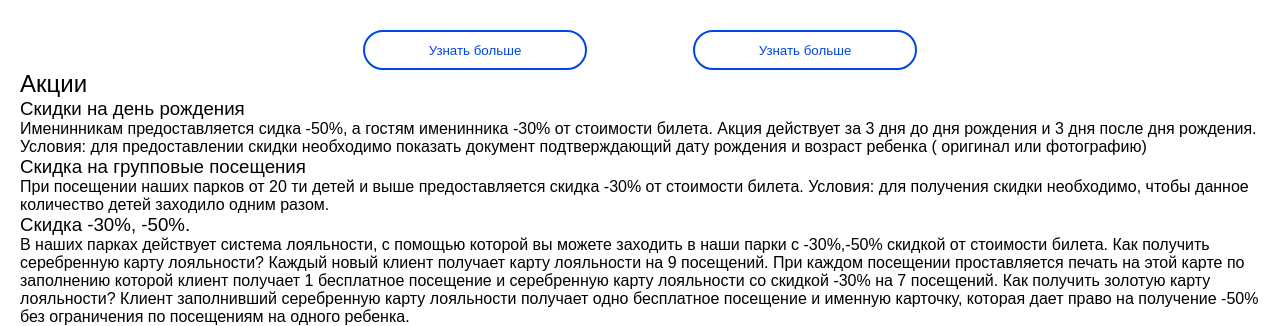
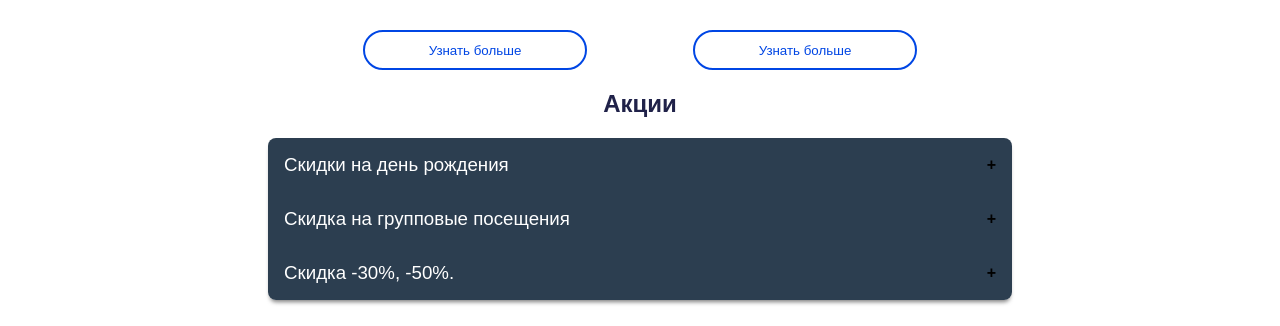
Before and after one commit to maxbirimkulov/skymagic, a React (Create React App) app: page / in a window 1280 px wide. Shown: the part 1656-1982 px from the top of the page. Built offline with nearby package versions, Linux system fonts and the light colour scheme; a web font is replaced by a local one.

Commit message:
accardion

```diff
--- a/src/Layout/Header/NavBar/NavBar.js
+++ b/src/Layout/Header/NavBar/NavBar.js
@@ -12,7 +12,7 @@ const NavBar = ({toggleClass}) => {
             <li className='nav__item'> <NavLink className="nav__link" to="/reg" onClick={toggleClass}>База знаний</NavLink></li>
             <li className='nav__item'> <NavLink className="nav__link" to="/reg" onClick={toggleClass}>Карьера</NavLink></li>
             <li className='nav__item'> <NavLink className="nav__link" to="/reg" onClick={toggleClass}>Контакты</NavLink></li>
-            <li className='nav__item'> <NavLink className="nav__link" to="/vacancies" onClick={toggleClass}>Ваканции</NavLink></li>
+            <li className='nav__item'> <NavLink className="nav__link" to="/vacancies" onClick={toggleClass}>Вакансии</NavLink></li>
         </ul>
     );
 };
--- a/src/pages/Home/Stock/Stock.css
+++ b/src/pages/Home/Stock/Stock.css
@@ -1,3 +1,48 @@
+.stock__title {
+  text-align: center;
+  font-weight: 800;
+  color: #202249;
+  margin: 20px 0;
+}
 
+.accordion {
+  width: 60%;
+  margin: 0 auto 20px;
+  border-radius: 8px;
+  overflow: hidden;
+  box-shadow: 0 4px 4px -2px rgba(0, 0, 0, 0.5);
+}
+.accordion__content {
+  background: #2c3e50;
+}
+.accordion__subtitle {
+  display: flex;
+  justify-content: space-between;
+  align-items: center;
+  padding: 1em;
+  cursor: pointer;
+}
+.accordion__subtitle:hover {
+  background: #1a252f;
+}
+.accordion__subtitle span {
+  font-weight: 700;
+}
+.accordion__stock {
+  color: white;
+}
+.accordion__dsc {
+  color: black;
+  max-height: 0;
+  overflow: hidden;
+  padding: 0 1em;
+  background: white;
+  transition: all 0.5s cubic-bezier(0, 1, 0, 1);
+}
+.accordion__show {
+  height: auto;
+  max-height: 9999px;
+  transition: all 0.5s cubic-bezier(1, 0, 1, 0);
+}
 
 /*# sourceMappingURL=Stock.css.map */
--- a/src/pages/Home/Stock/Stock.js
+++ b/src/pages/Home/Stock/Stock.js
@@ -1,29 +1,33 @@
-import React from 'react';
+import React, {useState} from 'react';
 import './Stock.scss'
 
+import {data} from "./data";
+
 const Stock = () => {
+    const [selected, setSelected] = useState(null)
+
+    const toggle = (i) => {
+        if (selected === i) {
+            return setSelected(null)
+        }
+
+        setSelected(i)
+    }
 
     return (
         <section className='stock'>
             <div className="stock__container container">
-                <h2>Акции</h2>
-                <div className='accordion'>
-                    <h3>Скидки на день рождения</h3>
-                    <p>Именинникам предоставляется сидка -50%, а гостям именинника -30% от стоимости билета.
-                        Акция действует за 3 дня до дня рождения и 3 дня после дня рождения.
-                        Условия: для предоставлении скидки необходимо показать документ подтверждающий дату рождения и возраст ребенка ( оригинал или фотографию)
-                    </p>
-                    <h3>Скидка на групповые посещения</h3>
-                    <p>При посещении наших парков от 20 ти детей и выше предоставляется скидка -30% от стоимости билета.
-                        Условия: для получения скидки необходимо, чтобы данное количество детей заходило одним разом.
-                    </p>
-                    <h3>Скидка -30%, -50%.</h3>
-                    <p>В наших парках действует система лояльности, с помощью которой вы можете заходить в наши парки с -30%,-50% скидкой от стоимости билета.
-                        Как получить серебренную карту лояльности?
-                        Каждый новый клиент получает карту лояльности на 9 посещений. При каждом посещении проставляется печать на этой карте по заполнению которой клиент получает 1 бесплатное посещение и серебренную карту лояльности со скидкой -30% на 7 посещений.
-                        Как получить золотую карту лояльности?
-                        Клиент заполнивший серебренную карту лояльности получает одно бесплатное посещение и именную карточку, которая дает право на получение -50% без ограничения по посещениям на одного ребенка.
-                    </p>
+                <h2 className='stock__title'>Акции</h2>
+                <div className="accordion">
+                    {data && data.map((el, i) => (
+                        <div className='accordion__content'>
+                            <div className="accordion__subtitle" onClick={() => toggle(i)}>
+                                <h3 className='accordion__stock'>{el.stock}</h3>
+                                <span>{selected === i ? '-' : '+'}</span>
+                            </div>
+                            <p className={selected === i ? 'accordion__dsc accordion__show' : 'accordion__dsc'}>{el.description}</p>
+                        </div>
+                    ))}
                 </div>
             </div>
         </section>
--- a/src/pages/Home/Stock/Stock.scss
+++ b/src/pages/Home/Stock/Stock.scss
@@ -0,0 +1,55 @@
+.stock {
+  &__title {
+    text-align: center;
+    font-weight: 800;
+    color: #202249;
+    margin: 20px 0;
+  }
+}
+
+.accordion {
+  width: 60%;
+  margin: 0 auto 20px;
+  border-radius: 8px;
+  overflow: hidden;
+  box-shadow: 0 4px 4px -2px rgba(0, 0, 0, 0.5);
+
+  &__content {
+    background: #2c3e50;
+  }
+
+  &__subtitle {
+    display: flex;
+    justify-content: space-between;
+    align-items: center;
+    padding: 1em;
+    cursor: pointer;
+
+    &:hover {
+      background: darken(#2c3e50, 10%);
+    }
+    & span {
+      font-weight: 700;
+    }
+  }
+
+  &__stock {
+    color: white;
+  }
+
+  &__dsc {
+    color: black;
+    max-height: 0;
+    overflow: hidden;
+    padding: 0 1em;
+    background: white;
+    transition: all 0.5s cubic-bezier(0, 1, 0, 1);
+  }
+
+  &__show {
+    height: auto;
+    max-height: 9999px;
+    transition: all 0.5s cubic-bezier(1, 0, 1, 0);
+
+  }
+}
--- /dev/null
+++ b/src/pages/Home/Stock/data.js
@@ -0,0 +1,19 @@
+export const data = [
+    {
+        stock: 'Скидки на день рождения',
+        description: 'Именинникам предоставляется сидка -50%, а гостям именинника -30% от стоимости билета.\n' +
+            'Акция действует за 3 дня до дня рождения и 3 дня после дня рождения.\n' +
+            'Условия: для предоставлении скидки необходимо показать документ подтверждающий дату рождения и возраст ребенка ( оригинал или фотографию)'
+    }, {
+        stock: 'Скидка на групповые посещения',
+        description: 'При посещении наших парков от 20 ти детей и выше предоставляется скидка -30% от стоимости билета.\n' +
+            'Условия: для получения скидки необходимо, чтобы данное количество детей заходило одним разом.'
+    }, {
+        stock: 'Скидка -30%, -50%.',
+        description: 'В наших парках действует система лояльности, с помощью которой вы можете заходить в наши парки с -30%,-50% скидкой от стоимости билета.\n' +
+            'Как получить серебренную карту лояльности?\n' +
+            'Каждый новый клиент получает карту лояльности на 9 посещений. При каждом посещении проставляется печать на этой карте по заполнению которой клиент получает 1 бесплатное посещение и серебренную карту лояльности со скидкой -30% на 7 посещений.\n' +
+            'Как получить золотую карту лояльности?\n' +
+            'Клиент заполнивший серебренную карту лояльности получает одно бесплатное посещение и именную карточку, которая дает право на получение -50% без ограничения по посещениям на одного ребенка.'
+    }
+]
```
Also changed, not shown: 1 other file (tests, documents, lock files or other folders).
